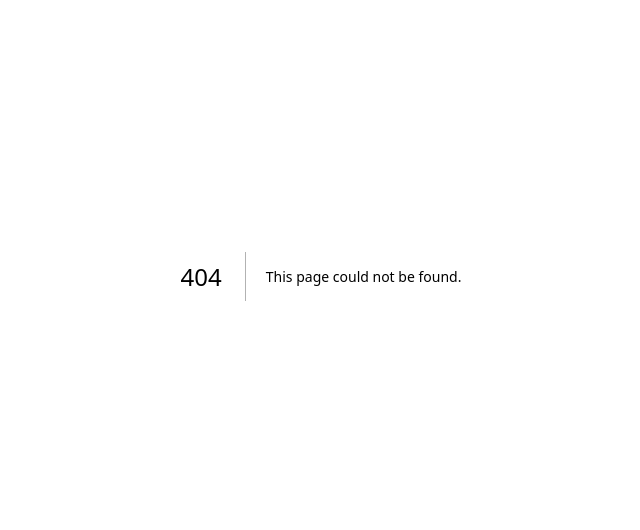
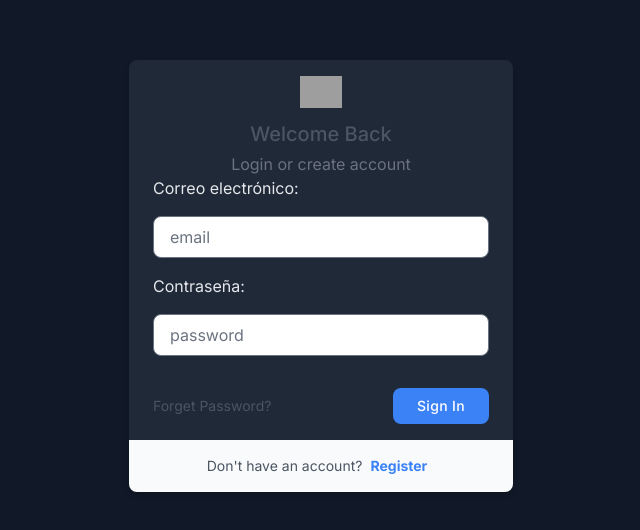
Before and after one commit to devjaes/pos_system_front, a Next.js app: page /ELogin in a window 1280 px wide. Before the commit this address had no page. Shown: the part 124-654 px from the top of the page, without its empty margins (319-959 px from the left). Built offline with nearby package versions, Linux system fonts and the light colour scheme; no server answers; grey boxes are pictures that could not be loaded.

Commit message:
Login view

```diff
--- /dev/null
+++ b/src/app/ELogin/page.tsx
@@ -0,0 +1,159 @@
+"use client";
+import { useEffect, useState } from 'react';
+import Input, { IInputsForm } from '@/components/Input';
+import Button from '@/components/Button';
+import Navegador, { IOption } from '@/components/Nav';
+import SecondaryButton from '@/components/secondaryButton';
+import { useRouter } from 'next/navigation';
+import { fetchLogin } from '@/store/api/loginApi';
+import { toast } from 'react-hot-toast';
+import Link from 'next/link';
+import { useForm } from "react-hook-form";
+
+function Login() {
+    const router = useRouter();
+
+    const {
+        register,
+        handleSubmit,
+        formState: { errors },
+    } = useForm();
+
+    const formDatas: IInputsForm[] = [
+        {
+            name: "email",
+            alertText: "El email es requerido",
+            label: "Correo electrónico:",
+            type: "email",
+            placeholder: "email",
+        },
+        {
+            name: "password",
+            alertText: "La contraseña es requerida",
+            label: "Contraseña:",
+            type: "password",
+            placeholder: "password",
+        },
+    ];
+
+    useEffect(() => {
+        const user = window.localStorage.getItem("user");
+        const userData = user ? JSON.parse(user) : null;
+
+        if (!user) {
+            return;
+        }
+
+        if (userData.rol == "ADMIN") {
+            toast.success("Bienvenido administrador");
+            toast.loading("Cargando...", { duration: 1500 });
+            router.push(`/admin/`);
+        }
+
+        if ("gender" in userData) {
+            toast.success("Bienvenido usuario");
+            toast.loading("Cargando...", { duration: 1500 });
+            router.push(`/user/`);
+        }
+
+        if ("ruc" in userData) {
+            toast.success("Bienvenida empresa");
+            toast.loading("Cargando...", { duration: 1500 });
+            router.push(`/enterprise/`);
+        }
+    }, []);
+
+    const handleLogin = handleSubmit((data) => {
+        try {
+            fetchLogin(data.email, data.password).then((user) => {
+                if (user) {
+                    window.localStorage.setItem("user", JSON.stringify(user));
+
+                    if ("gender" in user) {
+                        toast.success("Bienvenido usuario");
+                        toast.loading("Cargando...", { duration: 1500 });
+
+                        router.push(`/user/`);
+                    } else if ("ruc" in user) {
+                        toast.success("Bienvenida empresa");
+                        toast.loading("Cargando...", { duration: 1500 });
+
+                        router.push(`/enterprise/`);
+                    } else if (user.rol == "ADMIN") {
+                        toast.success("Bienvenido administrador");
+                        toast.loading("Cargando...", { duration: 1500 });
+
+                        router.push(`/admin/`);
+                    } else {
+                        toast.error("Hubo un error al iniciar sesión");
+                        router.push(`/`);
+                    }
+                } else {
+                    toast.error("Usuario o contraseña incorrectos");
+                    router.push("/");
+                }
+            });
+        } catch (error) {
+            toast.error("Error al iniciar sesión");
+            console.log(error);
+        }
+    });
+
+    const options: IOption[] = [
+        { label: "Sobre Nosotros", redirect: "/about", type: "option" },
+    ];
+
+    return (
+        <div className='bg-gray-900'>
+            <main className="h-screen flex justify-center items-center">
+                <div className='w-full max-w-sm mx-auto overflow-hidden rounded-lg shadow-md bg-gray-800 '>
+                    <div className="px-6 py-4">
+                        <div className="flex justify-center mx-auto">
+                            <img className="w-auto h-7 sm:h-8" src="https://merakiui.com/images/logo.svg" alt="" />
+                        </div>
+
+                        <h3 className="mt-3 text-xl font-medium text-center text-gray-600 dark:text-gray-200">Welcome Back</h3>
+
+                        <p className="mt-1 text-center text-gray-500 dark:text-gray-400">Login or create account</p>
+
+                        <form>
+                            {formDatas.map((formData, index) => (
+                                <div className="pb-4 block" key={index}>
+                                    <label className="block pb-2 text-gray-200"> {formData.label}</label>
+                                    <input
+                                        className="block w-full px-4 py-2 mt-2 text-gray-700 placeholder-gray-500 bg-white border rounded-lg dark:bg-gray-800 dark:border-gray-600 dark:placeholder-gray-400 focus:border-blue-400 dark:focus:border-blue-300 focus:ring-opacity-40 focus:outline-none focus:ring focus:ring-blue-300"
+                                        type={formData.type}
+                                        placeholder={formData.placeholder}
+                                        {...register(formData.name, {
+                                            required: formData.alertText,
+                                        })}
+                                    />
+                                    {errors[formData.name] && (
+                                        <span className="text-red-500">{formData.alertText}</span>
+                                    )}
+                                </div>
+                            ))}
+                        </form>
+
+                        <div className="flex items-center justify-between mt-4">
+                            <a href="#" className="text-sm text-gray-600 dark:text-gray-200 hover:text-gray-500">Forget Password?</a>
+
+                            <button className="px-6 py-2 text-sm font-medium tracking-wide text-white capitalize transition-colors duration-300 transform bg-blue-500 rounded-lg hover:bg-blue-400 focus:outline-none focus:ring focus:ring-blue-300 focus:ring-opacity-50">
+                                Sign In
+                            </button>
+                        </div>
+
+                    </div>
+
+                    <div className="flex items-center justify-center py-4 text-center bg-gray-50 dark:bg-gray-700">
+                        <span className="text-sm text-gray-600 dark:text-gray-200">Don't have an account? </span>
+
+                        <a href="#" className="mx-2 text-sm font-bold text-blue-500 dark:text-blue-400 hover:underline">Register</a>
+                    </div>
+                </div>
+            </main>
+        </div>
+    );
+}
+
+export default Login;
--- a/src/app/page.tsx
+++ b/src/app/page.tsx
@@ -1,15 +1,14 @@
 "use client";
-import { useEffect, useState } from "react";
-import Input, { IInputsForm } from "../components/Input";
-import Button from "../components/Button";
-import Navegador, { IOption } from "../components/Nav";
-import SecondaryButton from "@/components/secondaryButton";
-import logo from "../../public/images/lookPay.png";
-import { useRouter } from "next/navigation";
-import { fetchLogin } from "@/store/api/loginApi";
+import { useEffect, useState } from 'react';
+import Input, { IInputsForm } from '../components/Input';
+import Button from '../components/Button';
+import Navegador, { IOption } from '../components/Nav';
+import SecondaryButton from '@/components/secondaryButton';
+import { useRouter } from 'next/navigation';
+import { fetchLogin } from '@/store/api/loginApi';
+import { toast } from 'react-hot-toast';
+import Link from 'next/link';
 import { useForm } from "react-hook-form";
-import { toast } from "react-hot-toast";
-import Link from "next/link";
 
 function Login() {
   const router = useRouter();
@@ -102,57 +101,15 @@ function Login() {
 
   const options: IOption[] = [
     { label: "Sobre Nosotros", redirect: "/about", type: "option" },
+    { label: "Contacto", redirect: "/contact", type: "option" },
+    { label: "Iniciar sesión", redirect: "/ELogin", type: "option" },
   ];
 
   return (
     <div>
-      <Navegador options={options} imageRedirect="/" />
-      <main className="my-0 mx-auto max-w-screen-lg ">
-        <div className="flex mt-28 shadow-lg rounded-l-3xl ">
-          <div className="bg-blue-500 flex-2 rounded-l-3xl flex justify-center">
-            <img className="w-5/6" src={logo.src} />
-          </div>
+      <Navegador options={options} imageRedirect='/' />
+      <main className="h-screen flex justify-center items-center">
 
-          <div className="flex flex-col justify-center px-12 flex-1 rounded-r-3xl bg-white gap-2">
-            <div className="flex justify-center text-3xl font-bold ">
-              <h1>Bienvenido!</h1>
-            </div>
-            <div className="flex justify-center text-red-500 font-bold "></div>
-            <form className="flex flex-col gap-4" onSubmit={handleLogin}>
-              <div>
-                {formDatas.map((formData, index) => (
-                  <div className="pb-4 block" key={index}>
-                    <label className="block pb-2 "> {formData.label}</label>
-                    <input
-                      className="border border-solid border-gray-300 py-2 px-4 rounded-full w-full"
-                      type={formData.type}
-                      placeholder={formData.placeholder}
-                      {...register(formData.name, {
-                        required: formData.alertText,
-                      })}
-                    />
-                    {errors[formData.name] && (
-                      <span className="text-red-500">{formData.alertText}</span>
-                    )}
-                  </div>
-                ))}
-                <Link
-                  href="/restorePassword"
-                  className="flex justify-end text-sm my-0 text-blue-800 cursor-pointer"
-                >
-                  Olvidaste tu contraseña?
-                </Link>
-              </div>
-              <div className="flex flex-col gap-2 justify-center items-center ">
-                <Button texto="Ingresar" type="submit" />
-                <SecondaryButton
-                  texto="Crear cuenta"
-                  onclick={() => router.push("/register")}
-                />
-              </div>
-            </form>
-          </div>
-        </div>
       </main>
     </div>
   );
--- a/src/components/Nav.tsx
+++ b/src/components/Nav.tsx
@@ -1,5 +1,5 @@
 import React from "react";
-import logo from "../../public/images/face.png";
+import logo from "../../public/images/Logo marketing simple azul  (2).png";
 import Option from "./Option";
 import Link from "next/link";
 import { UrlObject } from "url";
@@ -15,15 +15,16 @@ export interface IOption {
 function Navegador({
   options,
   imageRedirect,
+
 }: {
   options: IOption[];
   imageRedirect: string;
 }) {
   return (
-    <div className="flex bg-blue-500 py-1 ">
+    <div className="flex bg-gray-800 py-1 ">
       <div className="flex-1 ml-12">
         <Link href={imageRedirect}>
-          <img className=" h-24" src={logo.src} alt="logo" />
+          <img className=" h-32" src={logo.src} alt="logo" />
         </Link>
       </div>
 
@@ -31,7 +32,7 @@ function Navegador({
         {options.map((option, index) => {
           if (option.type === "button") {
             return (
-              <div className="w-10p text-center" key={index}>
+              <div className="h-5/6 flex items-center justify-center gap-6 hover:bg-blue-600 my-4 rounded-md" key={index}>
                 <Button
                   texto={option.label as string}
                   key={option.label as string}
@@ -43,7 +44,7 @@ function Navegador({
 
           if (option.type === "option") {
             return (
-              <div className="w-10p text-center" key={index}>
+              <div className="h-5/6 flex items-center justify-center gap-6 hover:border-green-500  hover:text-blue-400 px-4 my-4 rounded-md" key={index}>
                 <Option
                   opcion={option.label}
                   redirect={option.redirect as string}
--- a/src/components/Option.tsx
+++ b/src/components/Option.tsx
@@ -6,7 +6,7 @@ function Option({ opcion, redirect = "/" }: { opcion?: string, redirect?: string
     if (opcion !== undefined) {
         return (
 
-            <div className="text-neutral-50 font-bold cursor-pointer " >
+            <div className="text-gray-200 font-bold cursor-pointer hover:text-blue-400" >
 
                 <Link href={redirect}>{opcion}</Link>
 
```
Also changed, not shown: public/images/Logo marketing simple azul  (2).png (added).
